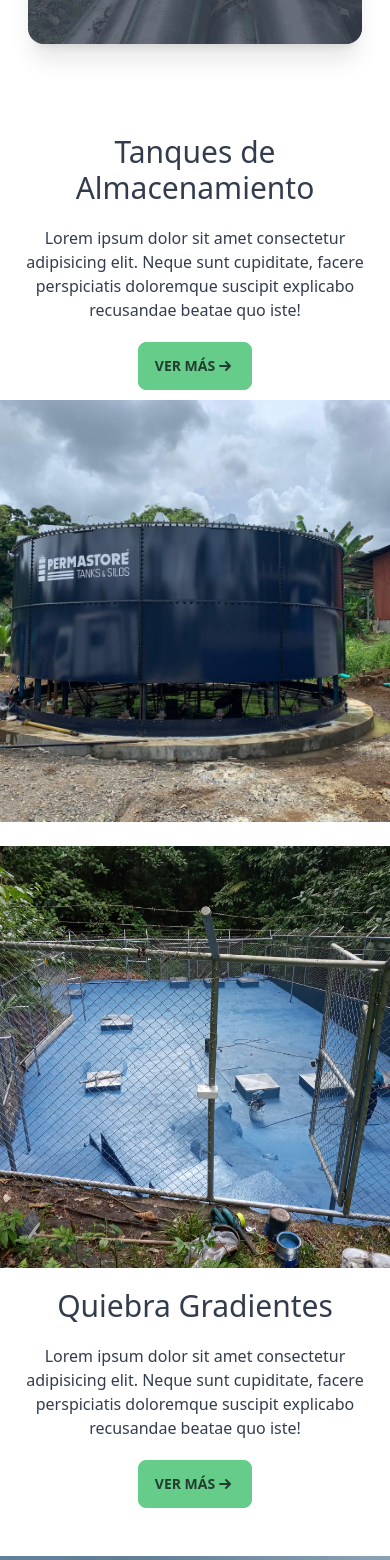
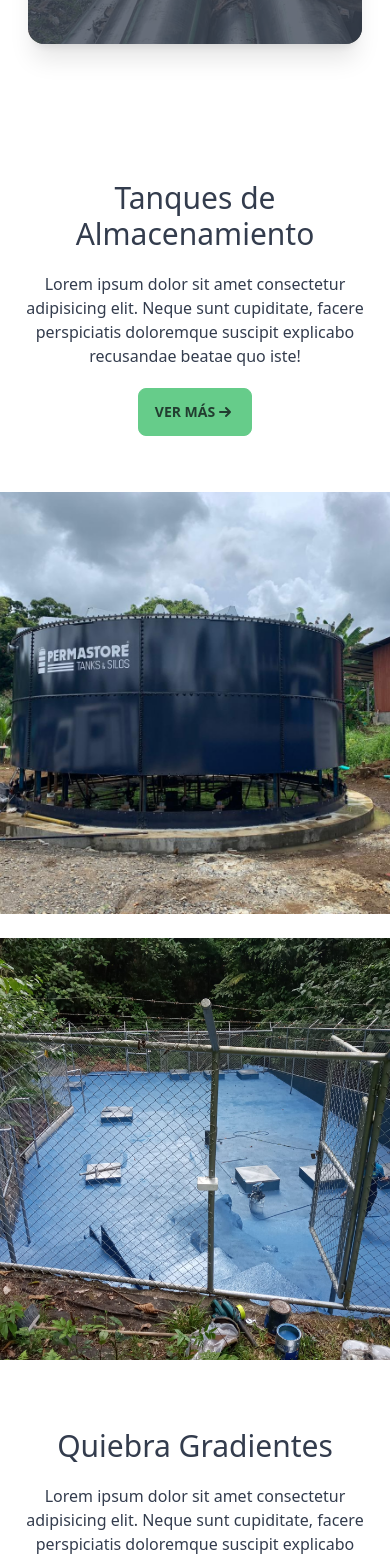
Before and after one commit to jurgen-alfaro/la-lucha, a React (Create React App) app in the folder frontend/: page / in a window 390 px wide. Shown: the part 2520-4080 px from the top of the page. Built offline with nearby package versions, Linux system fonts and the light colour scheme; no server answers.

Commit message:
margin added

```diff
--- a/frontend/src/pages/Home.jsx
+++ b/frontend/src/pages/Home.jsx
@@ -134,7 +134,7 @@ function Home() {
       </section>
       <section className='storage-tanks h-full'>
         <div className='storage-tanks-wrapper grid grid-cols-1 md:grid-cols-2'>
-          <div className='storage-tanks-info flex flex-col justify-center items-center mb-5 md:mb-0'>
+          <div className='storage-tanks-info flex flex-col justify-center items-center mb-28 md:mb-0'>
             <h2 className='xl:text-7xl lg:text-6xl md:text-5xl sm:text-6xl text-3xl text-center px-3 xl:px-5 break-words max-w-full'>
               Tanques de Almacenamiento
             </h2>
@@ -173,7 +173,7 @@ function Home() {
           <div className='quiebra-gradientes-image-container'>
             <img src={riverImg} alt='Quiebra gradientes' />
           </div>
-          <div className='quiebra-gradientes-info flex flex-col justify-center items-center'>
+          <div className='quiebra-gradientes-info flex flex-col justify-center items-center my-6 md:mb-0'>
             <h2 className='xl:text-7xl lg:text-6xl md:text-5xl sm:text-6xl text-3xl mt-5 text-center px-3 xl:px-5 break-words max-w-full'>
               Quiebra Gradientes
             </h2>
```
